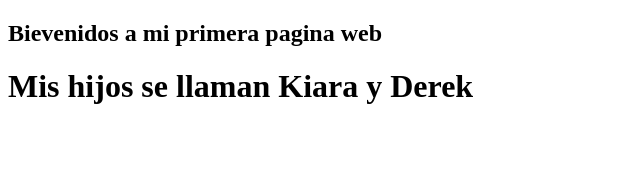
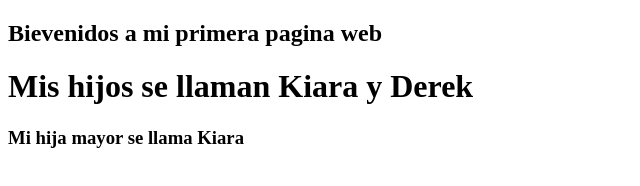
Before and after one commit to Jorgehuamanim/Proyecto1, a plain HTML site: page index.html in a window 1280 px wide. Shown: the whole page, without its empty margins (0-640 px from the left). Drawn offline with Linux system fonts and the light colour scheme.

Commit message:
Se agrega detalles de mi hija

```diff
--- a/index.html
+++ b/index.html
@@ -12,5 +12,8 @@
 
 
     <h1>Mis hijos se llaman Kiara y Derek</h1>
+
+
+    <h3>Mi hija mayor se llama Kiara</h3>
 </body>
 </html>
```
